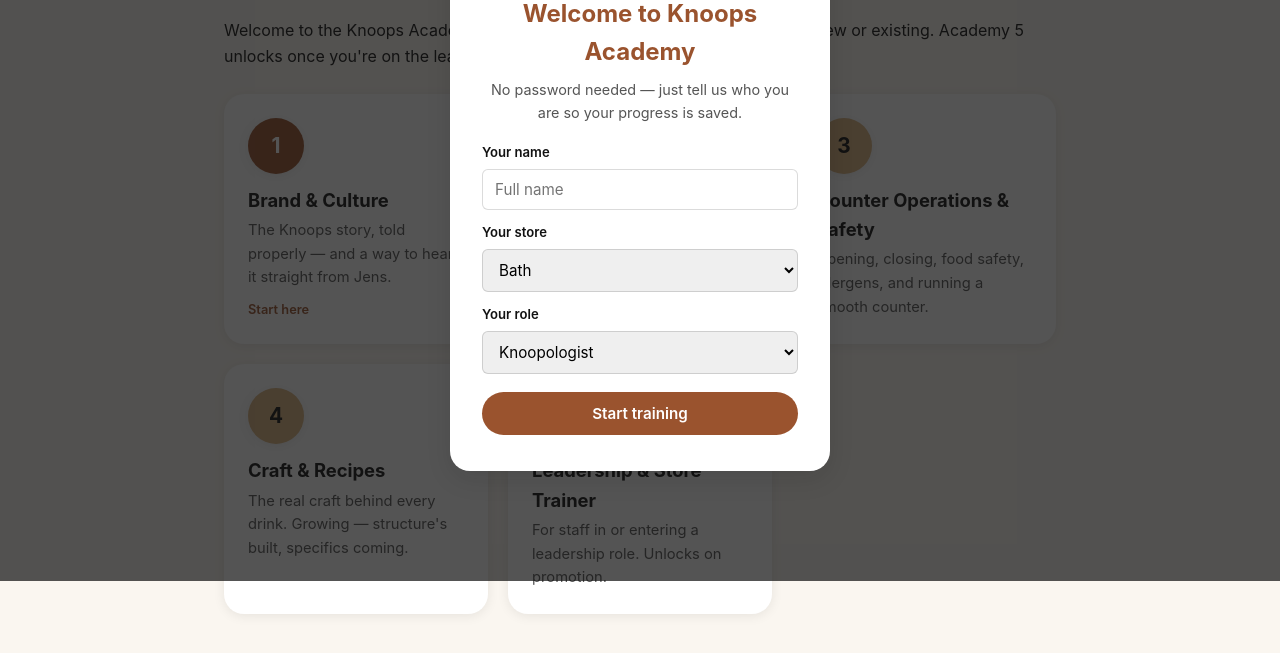
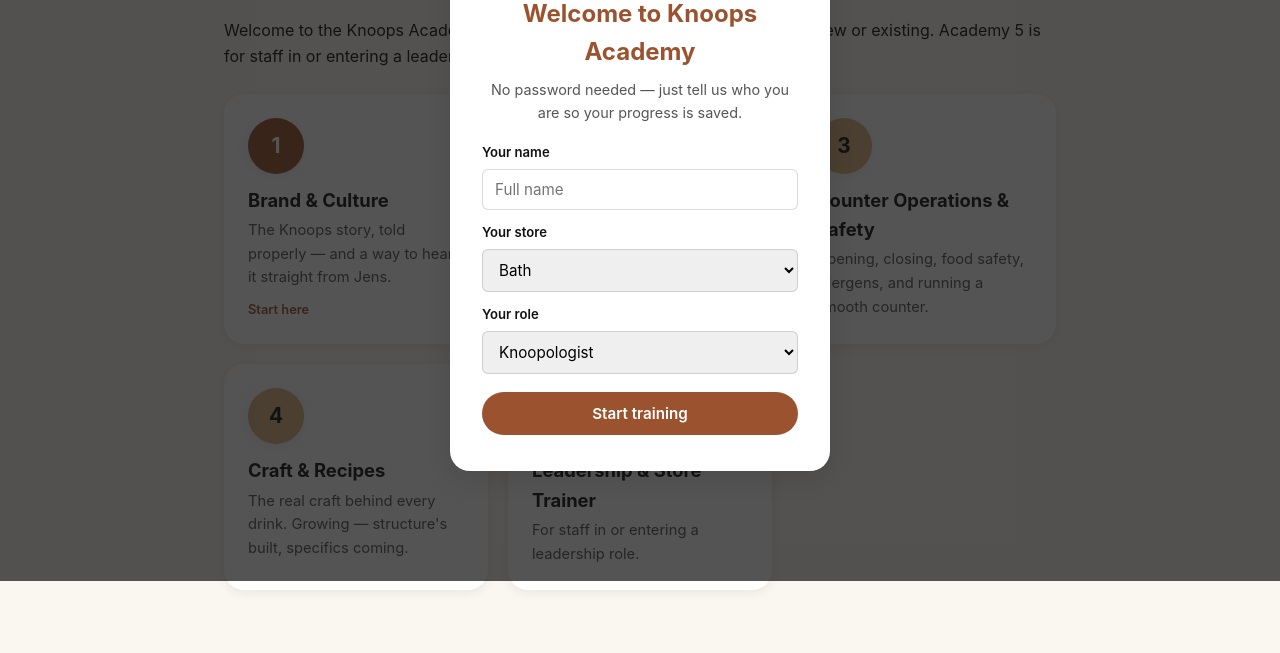
Before and after one commit to MotosAmerica/Knoops, a plain HTML site: page index.html in a window 1280 px wide. Shown: the part 219-872 px from the top of the page. Drawn offline with Linux system fonts and the light colour scheme.

Commit message:
JS update

```diff
--- a/academy5/content-data.js
+++ b/academy5/content-data.js
@@ -1,10 +1,10 @@
-// Academy 5 — Leadership & Store Trainer (gated to leadership track, not universal)
+// Academy 5 — Leadership & Store Trainer (aimed at the leadership track, not universal)
 // Full content transcribed from claude/knoops-academy5-module[1-7]-content.md
 // in the project docs.
 window.ACADEMY_DATA = {
   slug: "academy5",
   title: "Leadership & Store Trainer",
-  description: "For staff in or entering a leadership role. Not part of the universal sequence — unlocks on promotion.",
+  description: "For staff in or entering a leadership role. Not part of the universal sequence.",
   modules: [
     {
       id: 1, title: "From Knoopologist to Shift Lead", type: "reading",
--- a/index.html
+++ b/index.html
@@ -17,7 +17,7 @@
 </div>
 <div class="wrap">
   <h1>There's a % for every mood — and a craft behind every cup.</h1>
-  <p>Welcome to the Knoops Academy. Academies 1-4 are for every Knoopologist, new or existing. Academy 5 unlocks once you're on the leadership track.</p>
+  <p>Welcome to the Knoops Academy. Academies 1-4 are for every Knoopologist, new or existing. Academy 5 is for staff in or entering a leadership role.</p>
   <div class="hub-grid">
     <a class="card" href="academy1/index.html">
       <div class="button-icon">1</div>
@@ -43,7 +43,7 @@
     <a class="card" href="academy5/index.html">
       <div class="button-icon" style="background:#7A4224;">5</div>
       <h3>Leadership & Store Trainer</h3>
-      <p>For staff in or entering a leadership role. Unlocks on promotion.</p>
+      <p>For staff in or entering a leadership role.</p>
     </a>
   </div>
 </div>
```
Also changed, not shown: 1 other file.
